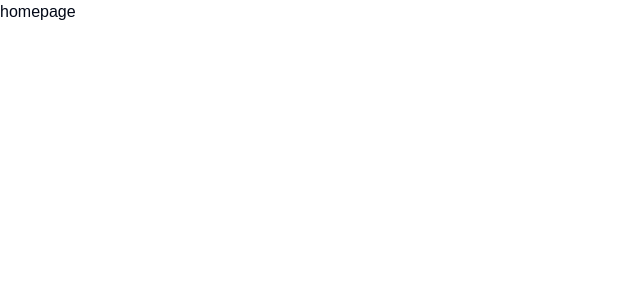
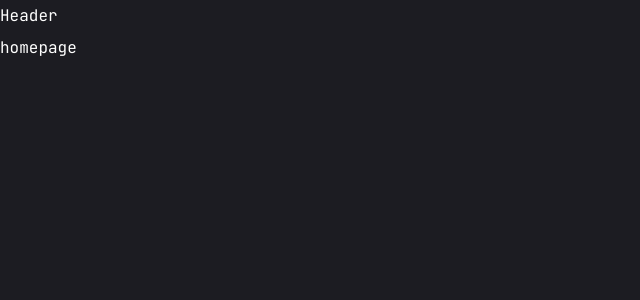
Before and after one commit to eduardo0804/cinesobk, a Next.js app: page / in a window 1280 px wide. Shown: the top 300 px of the page, without its empty margins (0-640 px from the left). Built offline with nearby package versions, Linux system fonts and the light colour scheme.

Commit message:
Subiendo cambios Tailwind config, fonts, globals.css

```diff
--- a/app/globals.css
+++ b/app/globals.css
@@ -2,71 +2,8 @@
 @tailwind components;
 @tailwind utilities;
 
-body {
-  font-family: Arial, Helvetica, sans-serif;
-}
-
 @layer base {
-  :root {
-    --background: 0 0% 100%;
-    --foreground: 222.2 84% 4.9%;
-    --card: 0 0% 100%;
-    --card-foreground: 222.2 84% 4.9%;
-    --popover: 0 0% 100%;
-    --popover-foreground: 222.2 84% 4.9%;
-    --primary: 222.2 47.4% 11.2%;
-    --primary-foreground: 210 40% 98%;
-    --secondary: 210 40% 96.1%;
-    --secondary-foreground: 222.2 47.4% 11.2%;
-    --muted: 210 40% 96.1%;
-    --muted-foreground: 215.4 16.3% 46.9%;
-    --accent: 210 40% 96.1%;
-    --accent-foreground: 222.2 47.4% 11.2%;
-    --destructive: 0 84.2% 60.2%;
-    --destructive-foreground: 210 40% 98%;
-    --border: 214.3 31.8% 91.4%;
-    --input: 214.3 31.8% 91.4%;
-    --ring: 222.2 84% 4.9%;
-    --chart-1: 12 76% 61%;
-    --chart-2: 173 58% 39%;
-    --chart-3: 197 37% 24%;
-    --chart-4: 43 74% 66%;
-    --chart-5: 27 87% 67%;
-    --radius: 0.5rem;
-  }
-  .dark {
-    --background: 222.2 84% 4.9%;
-    --foreground: 210 40% 98%;
-    --card: 222.2 84% 4.9%;
-    --card-foreground: 210 40% 98%;
-    --popover: 222.2 84% 4.9%;
-    --popover-foreground: 210 40% 98%;
-    --primary: 210 40% 98%;
-    --primary-foreground: 222.2 47.4% 11.2%;
-    --secondary: 217.2 32.6% 17.5%;
-    --secondary-foreground: 210 40% 98%;
-    --muted: 217.2 32.6% 17.5%;
-    --muted-foreground: 215 20.2% 65.1%;
-    --accent: 217.2 32.6% 17.5%;
-    --accent-foreground: 210 40% 98%;
-    --destructive: 0 62.8% 30.6%;
-    --destructive-foreground: 210 40% 98%;
-    --border: 217.2 32.6% 17.5%;
-    --input: 217.2 32.6% 17.5%;
-    --ring: 212.7 26.8% 83.9%;
-    --chart-1: 220 70% 50%;
-    --chart-2: 160 60% 45%;
-    --chart-3: 30 80% 55%;
-    --chart-4: 280 65% 60%;
-    --chart-5: 340 75% 55%;
+  body {
+    @apply font-primary bg-primary text-white leading-loose;
   }
 }
-
-@layer base {
-  * {
-    @apply border-border;
-  }
-  body {
-    @apply bg-background text-foreground;
-  }
-}
--- a/app/layout.jsx
+++ b/app/layout.jsx
@@ -1,14 +1,13 @@
-import { Geist, Geist_Mono } from "next/font/google";
+import { JetBrains_Mono } from "next/font/google";
 import "./globals.css";
 
-const geistSans = Geist({
-  variable: "--font-geist-sans",
+//COMPONENTS
+import Header from "@/components/Header";
+
+const jetbrainsMono = JetBrains_Mono({
   subsets: ["latin"],
-});
-
-const geistMono = Geist_Mono({
-  variable: "--font-geist-mono",
-  subsets: ["latin"],
+  variable: "--font-jetbrainsMono",
+  weight: ["100", "200", "300", "400", "500", "600", "700", "800"],
 });
 
 export const metadata = {
@@ -19,9 +18,8 @@ export const metadata = {
 export default function RootLayout({ children }) {
   return (
     <html lang="en">
-      <body
-        className={`${geistSans.variable} ${geistMono.variable} antialiased`}
-      >
+      <body className={jetbrainsMono.variable}>
+        <Header />
         {children}
       </body>
     </html>
--- /dev/null
+++ b/components/Header.jsx
@@ -0,0 +1,5 @@
+import React from "react";
+const Header = () => {
+  return <header>Header</header>;
+};
+export default Header;
--- a/tailwind.config.mjs
+++ b/tailwind.config.mjs
@@ -9,53 +9,40 @@ export default {
   theme: {
     extend: {
       colors: {
-  			background: 'hsl(var(--background))',
-  			foreground: 'hsl(var(--foreground))',
-  			card: {
-  				DEFAULT: 'hsl(var(--card))',
-  				foreground: 'hsl(var(--card-foreground))'
+        primary: "#1c1c22",
+        accent: {
+          DEFAULT: "#00FF99",
+          hover: "#00e187",
         },
-  			popover: {
-  				DEFAULT: 'hsl(var(--popover))',
-  				foreground: 'hsl(var(--popover-foreground))'
       },
-  			primary: {
-  				DEFAULT: 'hsl(var(--primary))',
-  				foreground: 'hsl(var(--primary-foreground))'
+      keyframes: {
+        "accordion-down": {
+          from: { height: "0" },
+          to: { height: "var(--radix-accordion-content-height)" },
         },
-  			secondary: {
-  				DEFAULT: 'hsl(var(--secondary))',
-  				foreground: 'hsl(var(--secondary-foreground))'
+        "accordion-up": {
+          from: { height: "var(--radix-accordion-content-height)" },
+          to: { height: "0" },
         },
-  			muted: {
-  				DEFAULT: 'hsl(var(--muted))',
-  				foreground: 'hsl(var(--muted-foreground))'
       },
-  			accent: {
-  				DEFAULT: 'hsl(var(--accent))',
-  				foreground: 'hsl(var(--accent-foreground))'
+      animation: {
+        "accordion-down": "accordion-down 0.2s ease-out",
+        "accordion-up": "accordion-up 0.2s ease-out",
       },
-  			destructive: {
-  				DEFAULT: 'hsl(var(--destructive))',
-  				foreground: 'hsl(var(--destructive-foreground))'
+      container: {
+        center: true,
+        padding: "15px",
       },
-  			border: 'hsl(var(--border))',
-  			input: 'hsl(var(--input))',
-  			ring: 'hsl(var(--ring))',
-  			chart: {
-  				'1': 'hsl(var(--chart-1))',
-  				'2': 'hsl(var(--chart-2))',
-  				'3': 'hsl(var(--chart-3))',
-  				'4': 'hsl(var(--chart-4))',
-  				'5': 'hsl(var(--chart-5))'
-  			}
+      screens: {
+        sm: "640px",
+        md: "768px",
+        lg: "960px",
+        xl: "1200px",
       },
-  		borderRadius: {
-  			lg: 'var(--radius)',
-  			md: 'calc(var(--radius) - 2px)',
-  			sm: 'calc(var(--radius) - 4px)'
-  		}
-  	}
+      fontFamily: {
+        primary: "var(--font-jetbrainsMono)",
+      },
     },
     plugins: [require("tailwindcss-animate")],
+  },
 };
```
Lines whose indentation alone changed are shown as unchanged.
